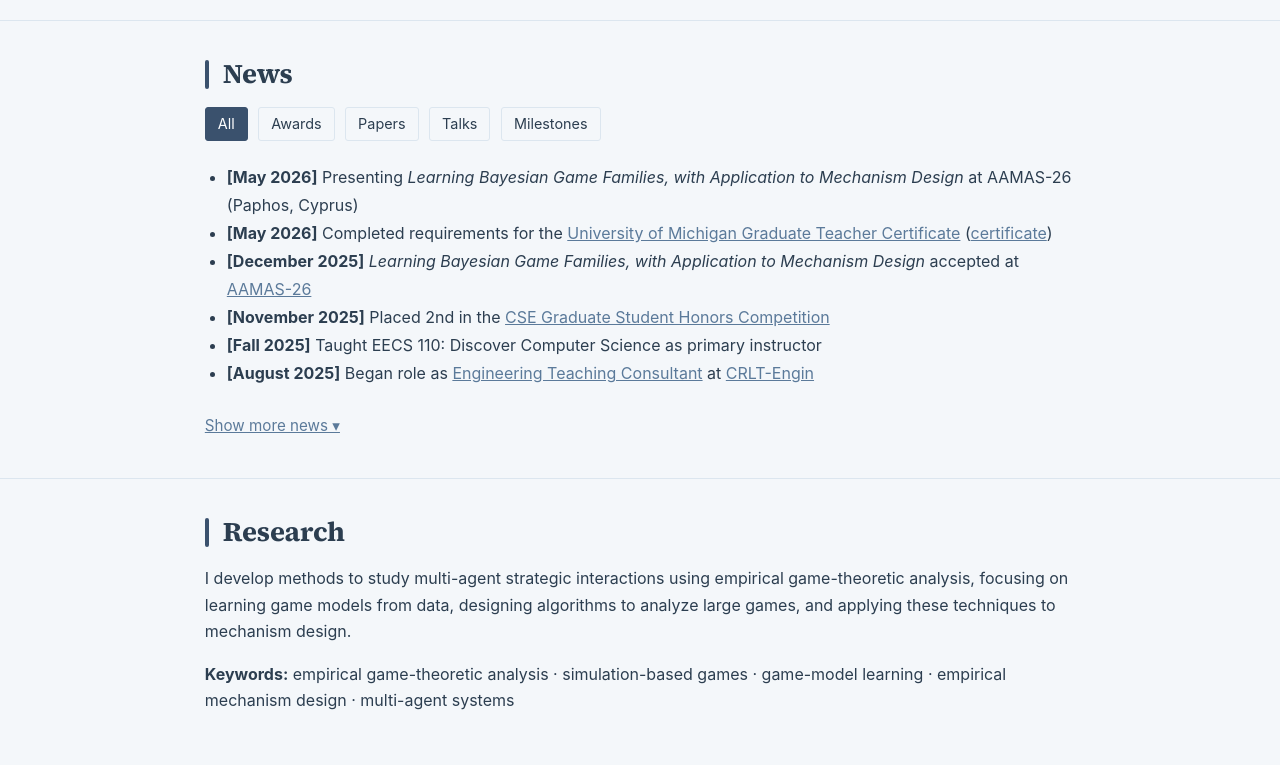
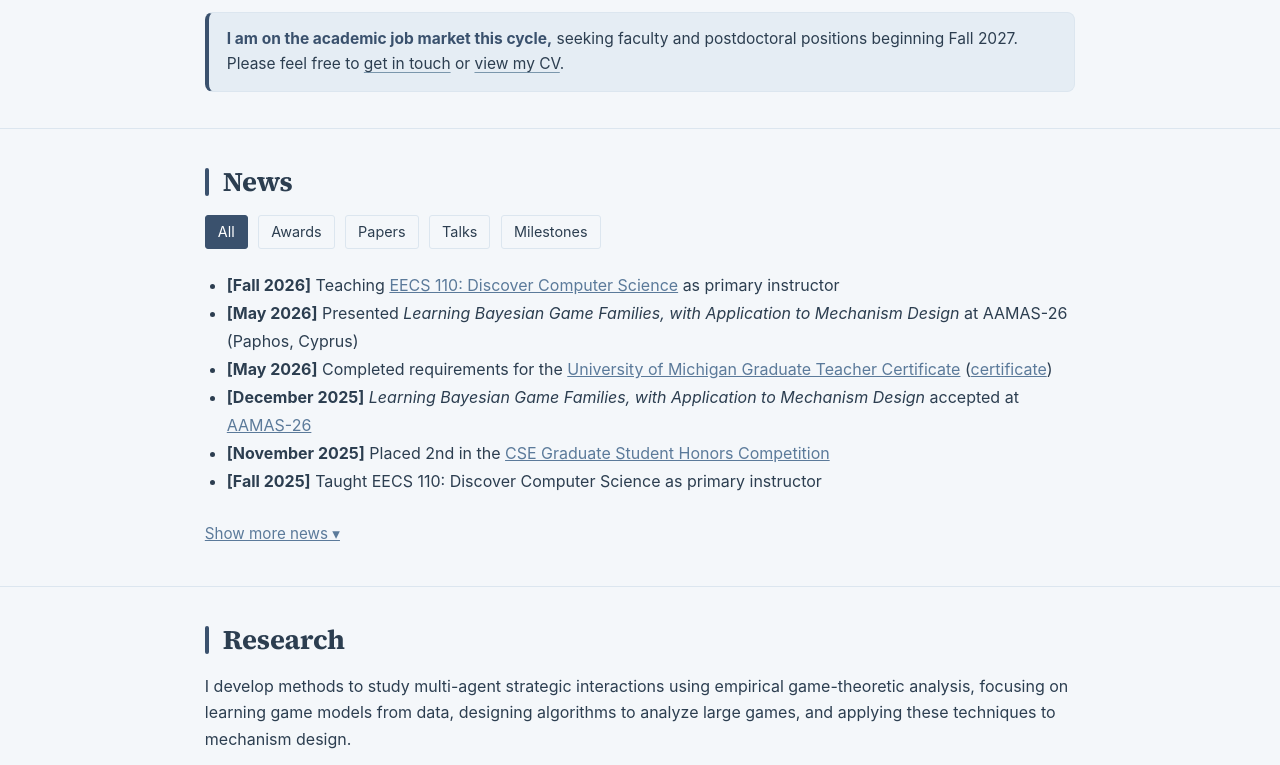
Before and after one commit to madgatch/madgatch.github.io, a plain HTML site: page index.html in a window 1280 px wide. Shown: the part 537-1302 px from the top of the page. Drawn offline with Linux system fonts and the light colour scheme.

Commit message:
Update news and CV, add slides, add job market banner

```diff
--- a/index.html
+++ b/index.html
@@ -62,7 +62,7 @@
         </p>
         <p>I am a fifth-year Ph.D. candidate in Computer Science & Engineering at the <a href="https://umich.edu">University of Michigan</a>, advised by <a href="http://strategicreasoning.org/michael-p-wellman/">Professor Michael P. Wellman</a> in the <a href="https://strategicreasoning.org">Strategic Reasoning Group</a>. My research interests lie at the intersection of artificial intelligence and algorithmic game theory. I am also passionate about teaching, mentorship, and working to increase diversity within CS.</p>
 
-        <p>In May 2021 I graduated from <a href="https://www.davidson.edu">Davidson College</a> with a Bachelor of Science in Computer Science (High Honors) and Mathematics. My undergraduate research was advised by <a href="https://www.davidson.edu/people/bryce-wiedenbeck">Dr. Bryce Wiedenbeck</a>. During summer 2019, I did computer vision for robotics research with <a href="https://vivo.brown.edu/display/rbahar">Professor R. Iris Bahar</a> at <a href="https://www.brown.edu">Brown University</a> through the <a href="https://cra.org/cra-wp/dreu/">DREU program</a>. <i>Click <a href="files/madelyn_cv.pdf">here</a> to view my CV.</i></p>
+        <p>In May 2021 I graduated from <a href="https://www.davidson.edu">Davidson College</a> with a Bachelor of Science in Computer Science (High Honors) and Mathematics. My undergraduate research was advised by <a href="https://www.davidson.edu/people/bryce-wiedenbeck">Dr. Bryce Wiedenbeck</a>. During summer 2019, I did computer vision for robotics research with <a href="https://vivo.brown.edu/display/rbahar">Professor R. Iris Bahar</a> at <a href="https://www.brown.edu">Brown University</a> through the <a href="https://cra.org/cra-wp/dreu/">DREU program</a>.<!-- CV pointer temporarily moved to the job market banner below: <i>Click <a href="files/madelyn_cv.pdf">here</a> to view my CV.</i> --></p>
 
         <div class="about-icons">
           <a href="https://scholar.google.com/citations?user=tl5IexAAAAAJ&amp;hl=en&amp;oi=ao" aria-label="Google Scholar" title="Google Scholar"><i class="fas fa-graduation-cap"></i></a>
@@ -70,6 +70,11 @@
           <a href="https://www.linkedin.com/in/madelyn-gatchel-a52a59165/" aria-label="LinkedIn" title="LinkedIn"><i class="fab fa-linkedin-in"></i></a>
         </div>
       </div>
+    </div>
+
+    <div class="job-market-banner">
+      <b>I am on the academic job market this cycle,</b> seeking faculty and postdoctoral positions beginning Fall 2027.
+      Please feel free to <a href="mailto:gatchel@umich.edu">get in touch</a> or <a href="files/madelyn_cv.pdf">view my CV</a>.
     </div>
   </section>
 
@@ -85,7 +90,8 @@
         <button type="button" data-filter="milestones" class="news-filter">Milestones</button>
       </div>
       <ul class="news-list">
-        <li data-category="talks"><b>[May 2026]</b> Presenting <i>Learning Bayesian Game Families, with Application to Mechanism Design</i> at AAMAS-26 (Paphos, Cyprus)</li>
+        <li data-category="milestones"><b>[Fall 2026]</b> Teaching <a href="https://eecs110umich.github.io/">EECS 110: Discover Computer Science</a> as primary instructor</li>
+        <li data-category="talks"><b>[May 2026]</b> Presented <i>Learning Bayesian Game Families, with Application to Mechanism Design</i> at AAMAS-26 (Paphos, Cyprus)</li>
         <li data-category="milestones"><b>[May 2026]</b> Completed requirements for the <a href="http://crlt.umich.edu/um.gtc/description">University of Michigan Graduate Teacher Certificate</a> (<a href="files/um_graduate_teacher_certificate.pdf">certificate</a>)</li>
         <li data-category="papers"><b>[December 2025]</b> <i>Learning Bayesian Game Families, with Application to Mechanism Design</i> accepted at <a href="https://cyprusconferences.org/aamas2026/accepted-research-track/">AAMAS-26</a></li>
         <li data-category="awards"><b>[November 2025]</b> Placed 2nd in the <a href="https://cse.engin.umich.edu/stories/outstanding-phd-research-recognized-at-cse-graduate-honors-competition">CSE Graduate Student Honors Competition</a></li>
@@ -127,8 +133,9 @@
       <p>I have served as a primary instructor, graduate student instructor, and undergraduate teaching assistant across a range of CS courses. In 2025, I was honored to receive the <a href="https://rackham.umich.edu/discover-rackham/announcing-the-2025-outstanding-graduate-student-instructor-awards/">Rackham Outstanding Graduate Student Instructor Award</a> (1 of 20 selected university-wide from ~2,000 GSIs).</p>
 
       <h4>Primary Instructor</h4>
-      <p><b>EECS 110: Discover Computer Science</b> &middot; University of Michigan</p>
+      <p><b><a href="https://eecs110umich.github.io/">EECS 110: Discover Computer Science</a></b> &middot; University of Michigan</p>
       <ul>
+        <li><b>Fall 2026</b>: Current</li>
         <li><b>Fall 2025</b>: 31 students; 4.8/5.0 median evaluation</li>
         <li><b>Fall 2024</b>: 47 students; 4.8/5.0 median evaluation</li>
       </ul>
@@ -157,9 +164,10 @@
 
       <h4>Conference Papers</h4>
       Madelyn Gatchel and Michael P. Wellman. Learning Bayesian Game Families, with Application to Mechanism Design.
-      In <i>25th International Conference on Autonomous Agents and Multiagent Systems (AAMAS),</i> May 2026. 2447-2455.<br>
+      In <i>25th International Conference on Autonomous Agents and Multiagent Systems (AAMAS),</i> May 2026. 2447-2455. <b>24% acceptance rate.</b><br>
       <a href="https://ifaamas.org/Proceedings/aamas2026/pdfs/BAHE1423.pdf">Paper</a>
       <a href="https://arxiv.org/pdf/2502.14078">arXiv</a>
+      <a href="files/aamas26-slides.pdf">Slides</a>
       <a href="files/aamas26-poster.pdf">Poster</a>
       <br><br>
 
@@ -186,7 +194,7 @@
       <a href="https://www.youtube.com/watch?v=O1Ud9TTHFtw&amp;list=PLIsth1r16Z2MHJ9jItF2MLGzQgAjH8QN8&amp;index=11">Pitch Video</a>
 
       <h4>Manuscripts in Preparation</h4>
-      Madelyn Gatchel, Steven Zhang, and Michael P. Wellman. Iterative Empirical Mechanism Design with Learned Game Families. Targeting Summer 2026 submission.
+      Madelyn Gatchel, Steven Zhang, and Michael P. Wellman. Title redacted for anonymity. <i>Under submission.</i>
 
       <br><br>
 
--- a/main.css
+++ b/main.css
@@ -94,6 +94,21 @@ section.page-section + section.page-section {
   border-radius: 0;
   padding: 0;
   box-shadow: none;
+}
+
+/* ---------- Job market banner ---------- */
+.job-market-banner {
+  margin-top: 28px;
+  padding: 14px 18px;
+  background-color: var(--bg-band);
+  border: 1px solid var(--border);
+  border-left: 4px solid var(--accent-deep);
+  border-radius: 8px;
+  font-size: 0.97em;
+  line-height: 1.6;
+}
+.job-market-banner b {
+  color: var(--accent-deep);
 }
 
 /* ---------- Headings (serif) ---------- */
```
Also changed, not shown: 3 other files.
